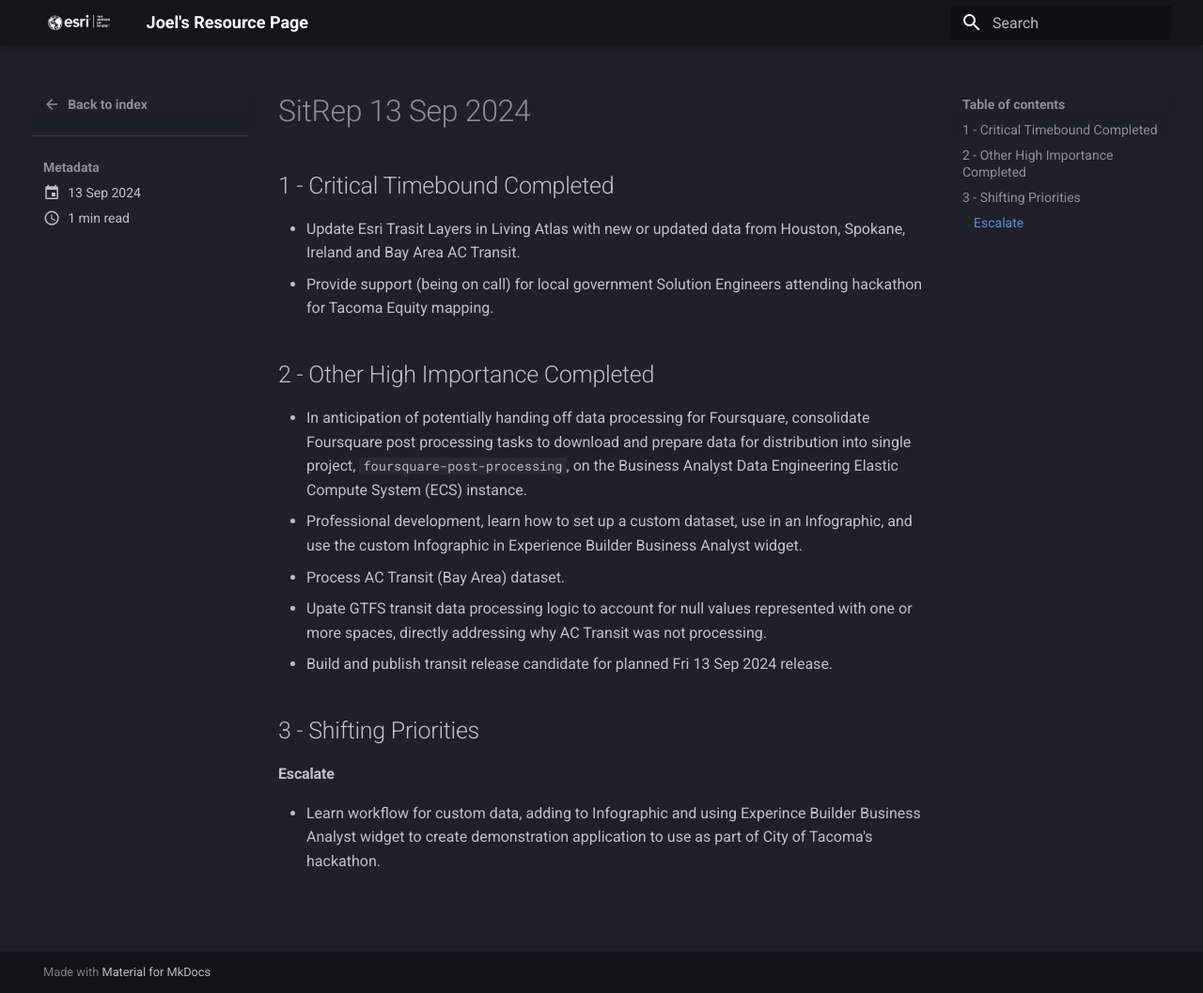
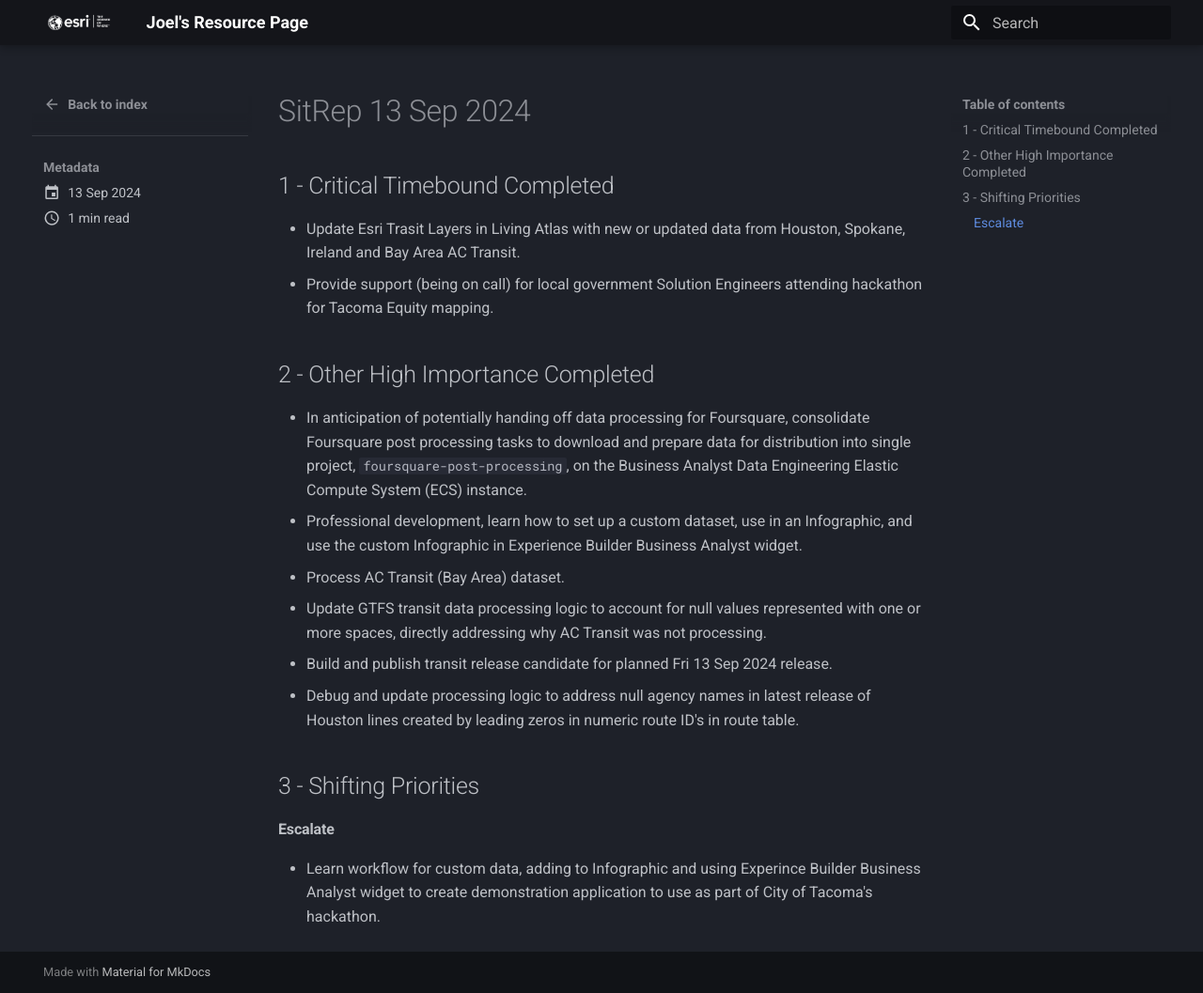
Before and after one commit to knu2xs/esri-resource-page, an MkDocs documentation site: the page built from docs/sitreps/posts/sitrep_20240913.md, in a window 1280 px wide and 1057 px high. Shown: the whole window at 94% size. Built offline with MkDocs 1.6.1 and Material for MkDocs 9.7.7, drawn with Linux system fonts in a browser that asks for light colours.

Commit message:
update sitreps

```diff
--- a/docs/sitreps/posts/sitrep_20240913.md
+++ b/docs/sitreps/posts/sitrep_20240913.md
@@ -14,12 +14,12 @@
 - In anticipation of potentially handing off data processing for Foursquare, consolidate Foursquare post processing tasks to download and prepare data for distribution into single project, `foursquare-post-processing`, on the Business Analyst Data Engineering Elastic Compute System (ECS) instance.
 - Professional development, learn how to set up a custom dataset, use in an Infographic, and use the custom Infographic in Experience Builder Business Analyst widget.
 - Process AC Transit (Bay Area) dataset.
-- Upate GTFS transit data processing logic to account for null values represented with one or more spaces, directly addressing why AC Transit was not processing.
+- Update GTFS transit data processing logic to account for null values represented with one or more spaces, directly addressing why AC Transit was not processing.
 - Build and publish transit release candidate for planned Fri 13 Sep 2024 release.
+- Debug and update processing logic to address null agency names in latest release of Houston lines created by leading zeros in numeric route ID's in route table.
 
 ## 3 - Shifting Priorities
 
 #### Escalate
 
-- Learn workflow for custom data, adding to Infographic and using Experince Builder
-Business Analyst widget to create demonstration application to use as part of City of Tacoma's hackathon.
+- Learn workflow for custom data, adding to Infographic and using Experince Builder Business Analyst widget to create demonstration application to use as part of City of Tacoma's hackathon.
```
